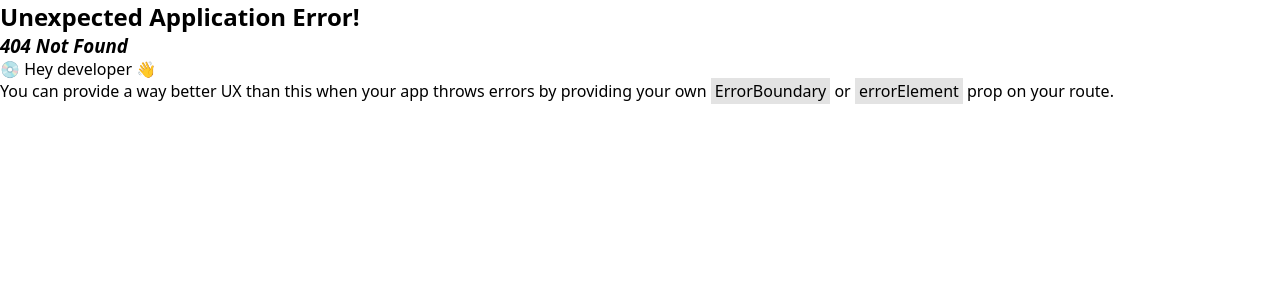
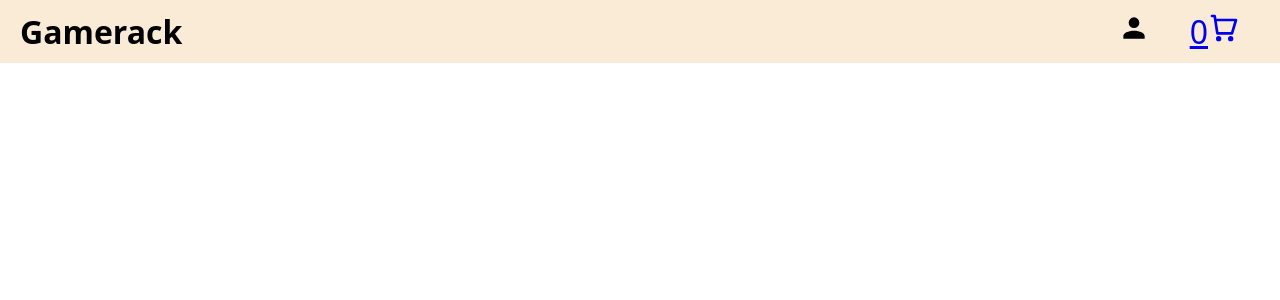
Before and after one commit to twoton-tdr/shopping-cart, a React (Vite) app: page /whishlist in a window 1280 px wide. Before the commit this address had no page. Shown: the top 300 px of the page. Built offline with nearby package versions, Linux system fonts and the light colour scheme.

Commit message:
implemented whishlist

```diff
--- a/src/App.jsx
+++ b/src/App.jsx
@@ -1,7 +1,7 @@
 import { useState } from 'react'
 import './App.css'
 import { Outlet } from 'react-router-dom';
-
+import { Link } from 'react-router-dom';
 function App() {
   const [cart, setCart] = useState([]);
   const [itemNo , setItemNo] = useState(0);
@@ -12,7 +12,8 @@ function App() {
         <div className="heading">Gamerack</div>
         <div className="icons">
           <span className="icon"><span class="mdi--account"></span></span>
-          <span className="icon">{itemNo}<span class="mi--shopping-cart"></span></span>
+          <Link to="/whishlist"><span className="icon">{itemNo}<span class="mi--shopping-cart"></span></span></Link>
+
         </div>
       </nav>
       <Outlet context={{setCart,setItemNo,cart}} />
--- /dev/null
+++ b/src/components/whishlist/Whishlist.jsx
@@ -0,0 +1,24 @@
+import { useOutletContext } from "react-router-dom";
+import Card from "../Card/Card";
+import styles from "../Card/Card.module.css";
+
+const Whishlist = () => {
+    const { setCart, setItemNo, cart } = useOutletContext();
+    return (
+
+        <ul className={styles.cards}>
+            {console.log(cart)}
+            {cart.map((elem) => (
+                <Card
+                    key={elem.id}
+                    data={elem}
+                    setItemNo={setItemNo}
+                    setCart={setCart}
+                    cart={cart}
+                ></Card>
+            ))}
+        </ul>
+    );
+};
+
+export default Whishlist;
--- a/src/routes.jsx
+++ b/src/routes.jsx
@@ -1,6 +1,7 @@
 import App from "./App";
 import Home from "./components/home/Home";
 import Cart from "./components/cart/Cart";
+import Whishlist from "./components/whishlist/Whishlist";
 const routes = [
     {
         path: "/",
@@ -11,6 +12,10 @@ const routes = [
                 path: "cart",
                 element: <Cart />,
             },
+            {
+                path: "whishlist",
+                element: <Whishlist/>,
+            }
         ],
     },
 ];
```
